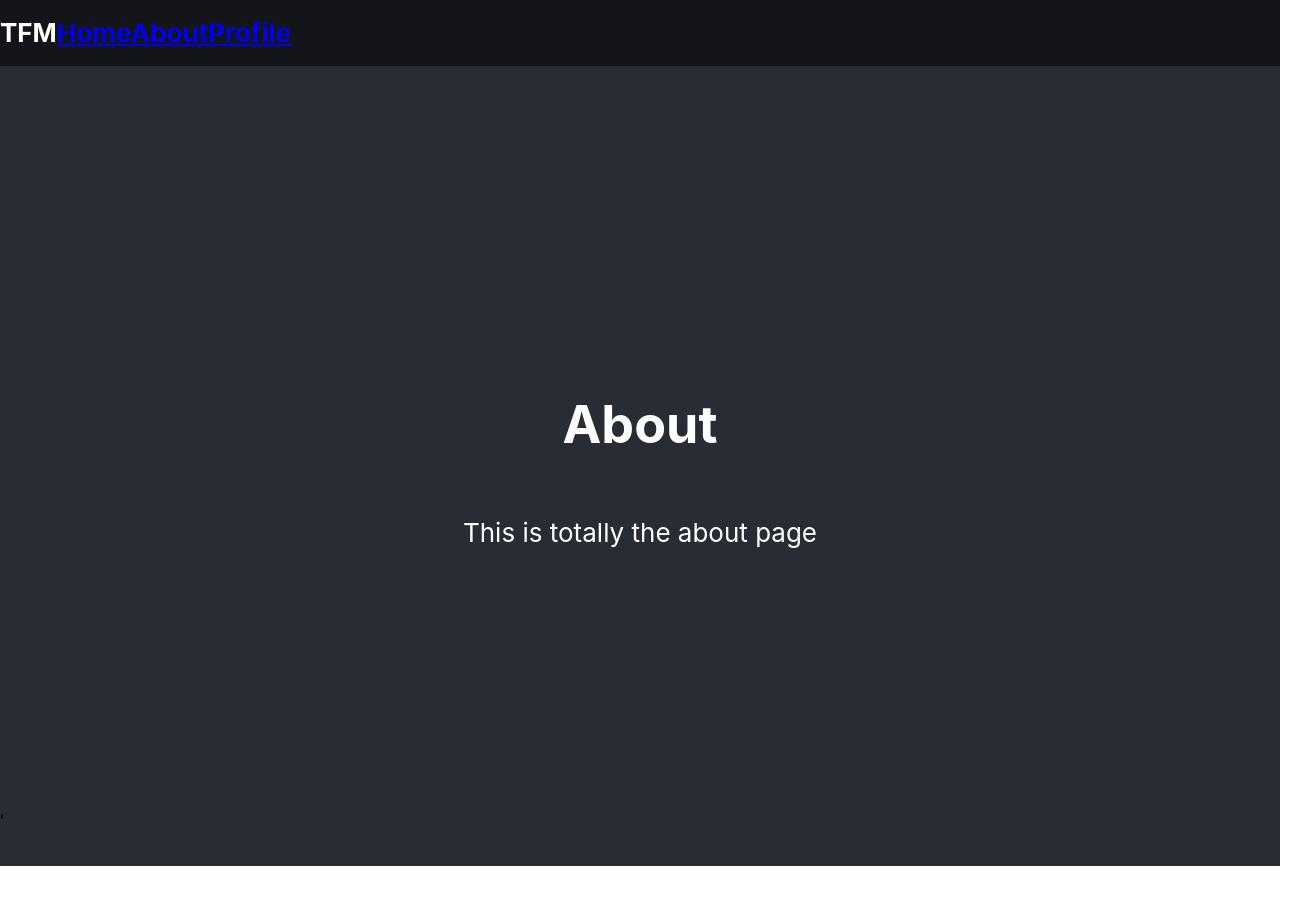
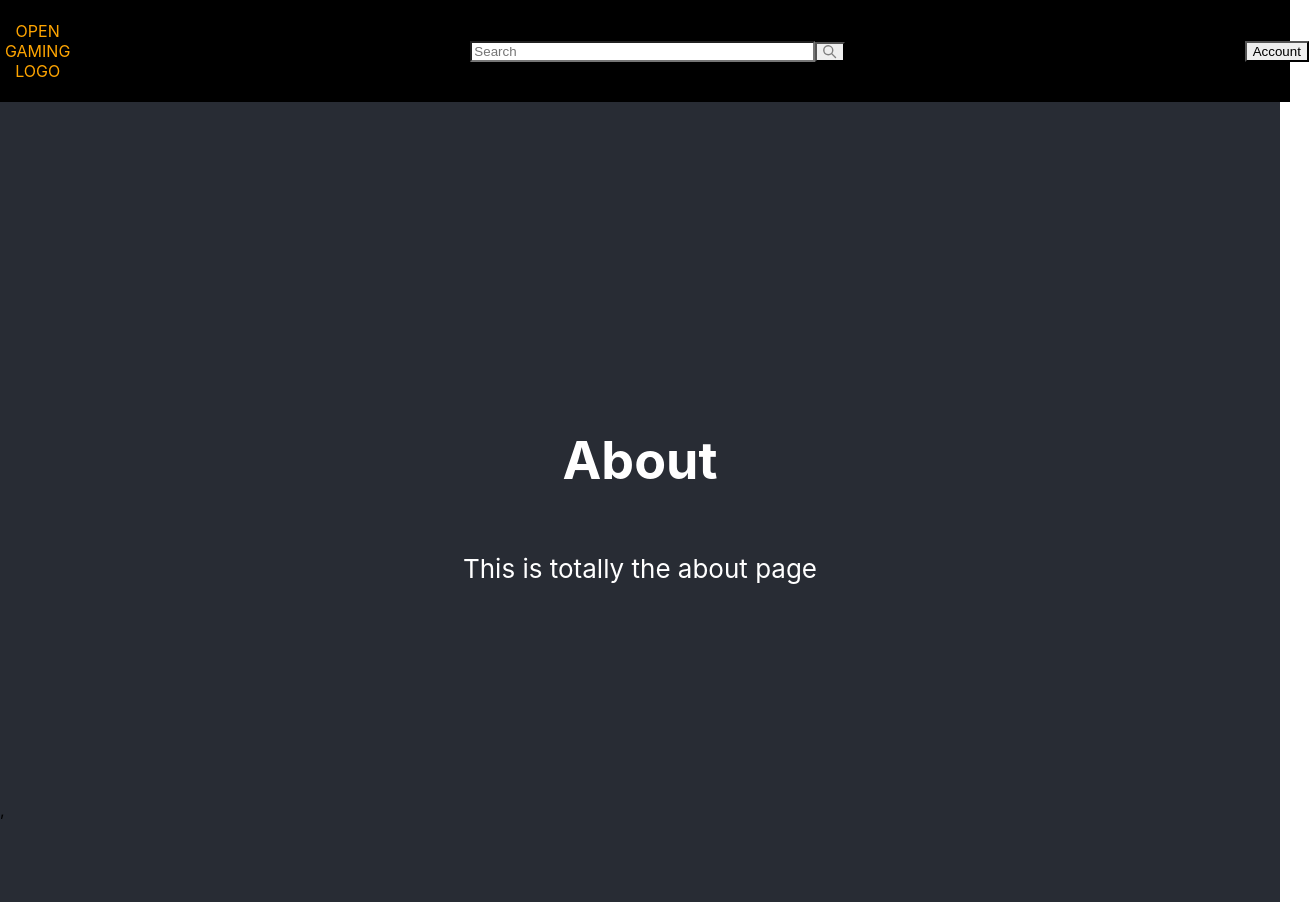
Before and after one commit to Romeo-gennari/Open-gaming-browser, a React (Create React App) app in the folder tfm-frontend/: page /About in a window 1280 px wide. Shown: the whole page, 1309 px wide, since content can reach past the window. Before the commit the page ends 866 px from the top, so only its background shows below. Built offline with nearby package versions, Linux system fonts and the light colour scheme.

Commit message:
New header

```diff
--- a/tfm-frontend/package.json
+++ b/tfm-frontend/package.json
@@ -3,6 +3,7 @@
   "version": "0.1.0",
   "private": true,
   "dependencies": {
+    "@chakra-ui/icons": "^1.1.7",
     "@chakra-ui/react": "^1.8.6",
     "@emotion/react": "^11.8.2",
     "@emotion/styled": "^11.8.1",
--- a/tfm-frontend/src/About.js
+++ b/tfm-frontend/src/About.js
@@ -1,11 +1,11 @@
 import './App.css';
 
-import Header from './header';
+import Header2 from './header';
 
 function About() {
   return (
     <div className="App">
-        <Header />
+        <Header2 />
         <header className="App-header">
             <h1>About</h1>
             <p>This is totally the about page</p>
--- a/tfm-frontend/src/App.js
+++ b/tfm-frontend/src/App.js
@@ -1,4 +1,4 @@
-import Header from "./header";
+import Header2 from "./header";
 
 import logo from './logo.svg';
 import './App.css';
@@ -20,7 +20,7 @@ function Home(){
 function App() {
   return (
     <div className="App">
-        <Header />
+        <Header2 />
       <header className="App-header">
         <Home />
       </header>
--- a/tfm-frontend/src/Profile.js
+++ b/tfm-frontend/src/Profile.js
@@ -1,11 +1,11 @@
 import './App.css';
 
-import Header from './header';
+import Header2 from './header';
 
 function Profile() {
   return (
     <div className="App">
-        <Header />
+        <Header2 />
         <header className="App-header">
             <h1>Profile</h1>
             <p>I have great plans to start using Axios and Backend communications around there.</p>
--- a/tfm-frontend/src/header.js
+++ b/tfm-frontend/src/header.js
@@ -1,6 +1,8 @@
-import './App.css';
+//import './App.css';
+import {Link as routerLink} from "react-router-dom";
 
-import {Link} from "react-router-dom";
+import { Box, HStack, Button, Input, Text, Center, Link } from '@chakra-ui/react'
+import { SearchIcon } from '@chakra-ui/icons'
 
 function Header() {
   return (
@@ -13,4 +15,32 @@ function Header() {
   );
 }
 
-export default Header;
+function Header2() {
+  return (
+    <div className="App">
+        <Box bg='black' w='100%' p={5}>
+          <HStack spacing='400'>
+            <Text color='orange'>
+              OPEN GAMING LOGO
+            </Text>
+            <Center>
+              <Input borderRadius='m' placeholder='Search' bg='white' htmlSize={40}></Input>
+              <Link href="/">
+                <Button borderRadius='m' children={<SearchIcon color='gray' />}>
+                </Button>
+              </Link>
+            </Center>
+            <Link href="/Profile">
+              <Button borderRadius='m' colorScheme='orange'>
+                Account
+              </Button>
+            </Link>
+          </HStack>
+        </Box>
+    </div>
+  );
+}
+
+export default Header2;
+
+//export default Header;
```
Also changed, not shown: 1 other file (tests, documents, lock files or other folders).
